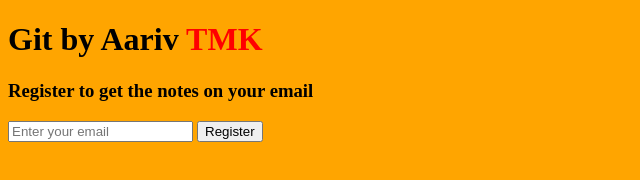
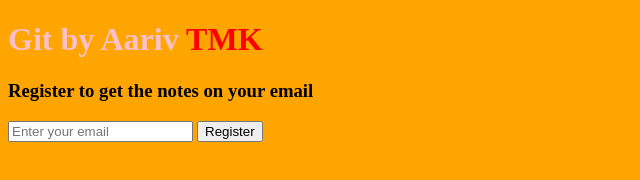
Before and after one commit to aarivtmk/gitGuide, a plain HTML site: page index.html in a window 1280 px wide. Shown: the whole page, without its empty margins (0-640 px from the left). Drawn offline with Linux system fonts and the light colour scheme.

Commit message:
added pink color to h1

```diff
--- a/style.css
+++ b/style.css
@@ -5,3 +5,7 @@
 body {
   background-color: orange;
 }
+
+h1 {
+  color: pink;
+}
```
